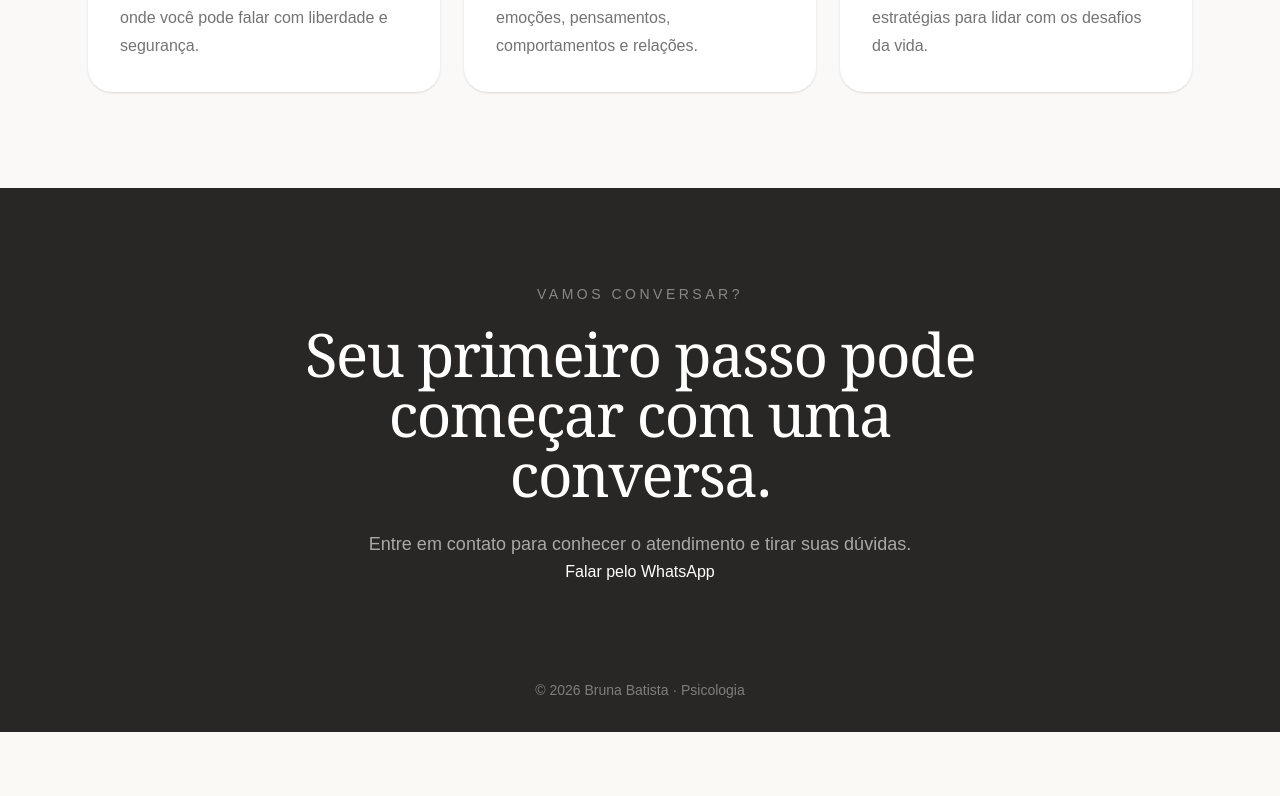
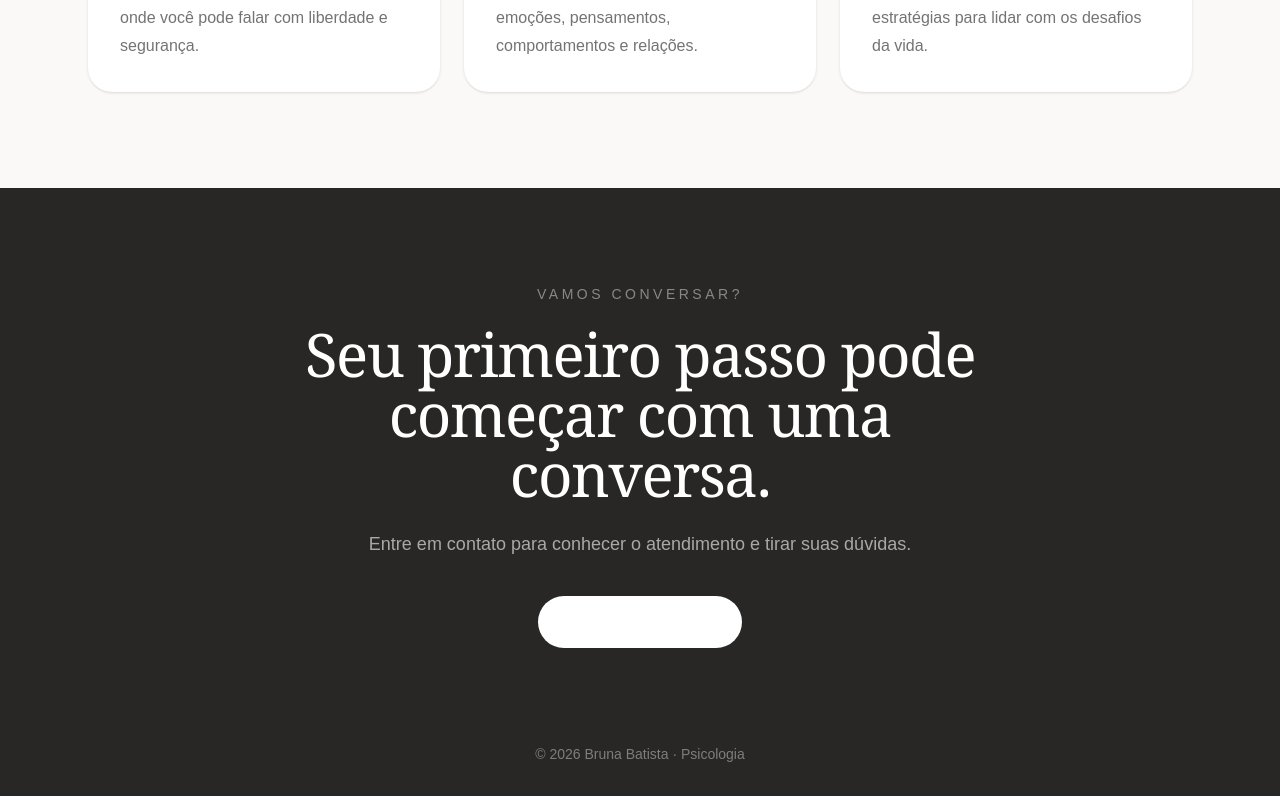
Before and after one commit to contatodocpilot-ctrl/site-bruna-batista, a Next.js app: page / in a window 1280 px wide. Shown: the part 1594-2390 px from the top of the page. Before the commit the page ends 2326 px from the top, so only its background shows below. Built offline with nearby package versions, Linux system fonts and the light colour scheme.

Commit message:
Update page.tsx

```diff
--- a/app/page.tsx
+++ b/app/page.tsx
@@ -146,13 +146,13 @@ export default function Home() {
           <p className="mx-auto mt-6 max-w-xl text-lg leading-8 text-white/60">
             Entre em contato para conhecer o atendimento e tirar suas dúvidas.
           </p>
+<a
+  href="https://wa.me/5532999997065"
+  className="mt-9 inline-flex rounded-full bg-white px-8 py-4 text-sm font-semibold"
+>
+  Falar pelo WhatsApp
+</a>
 
-          <a
-            https://wa.me/5532999997065
-            className="mt-9 inline-flex rounded-full bg-white px-8 py-4 text-sm font-semibold text-[#292725] transition hover:bg-white/90"
-          >
-            Falar pelo WhatsApp
-          </a>
         </div>
       </section>
 
```
